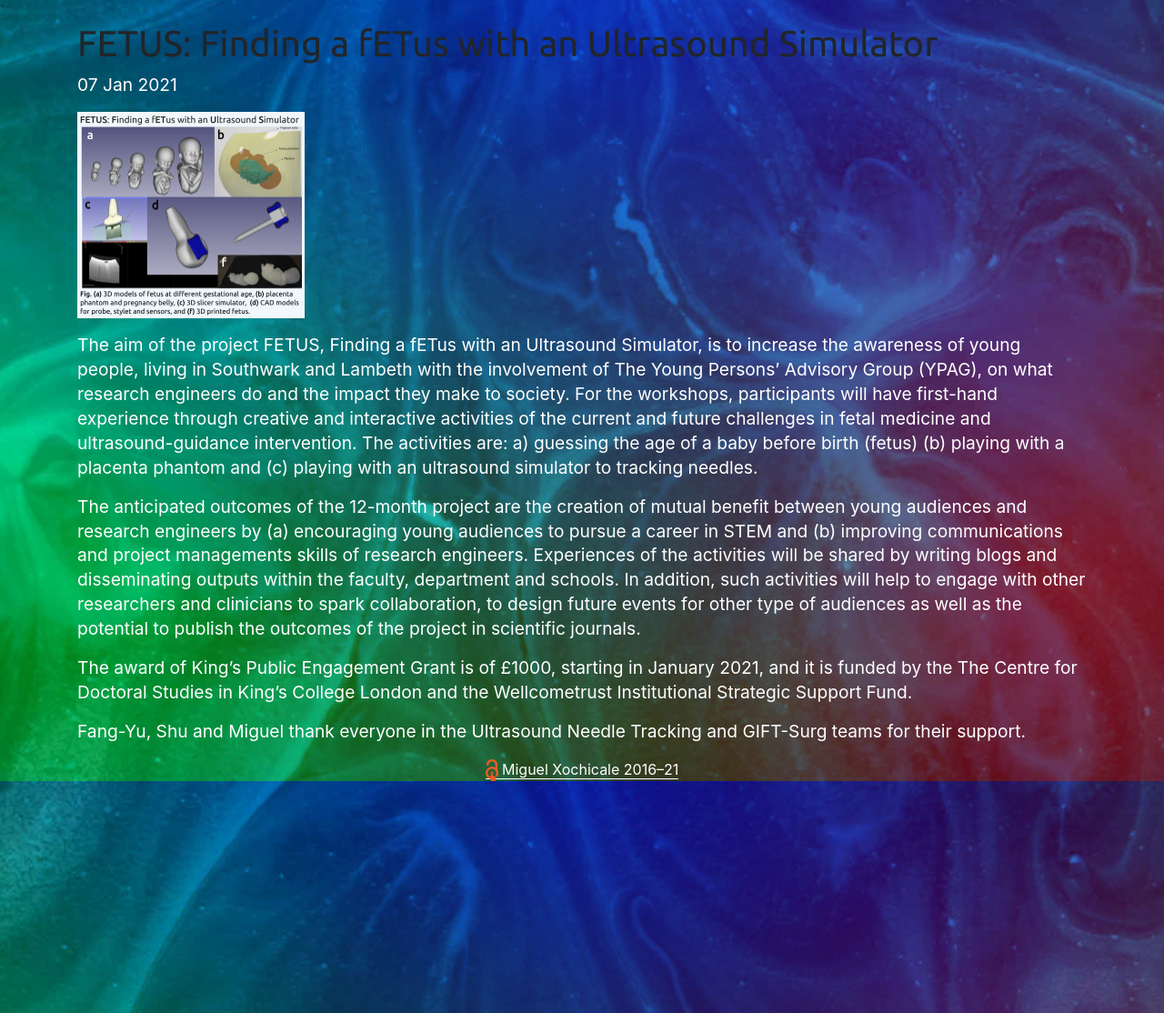
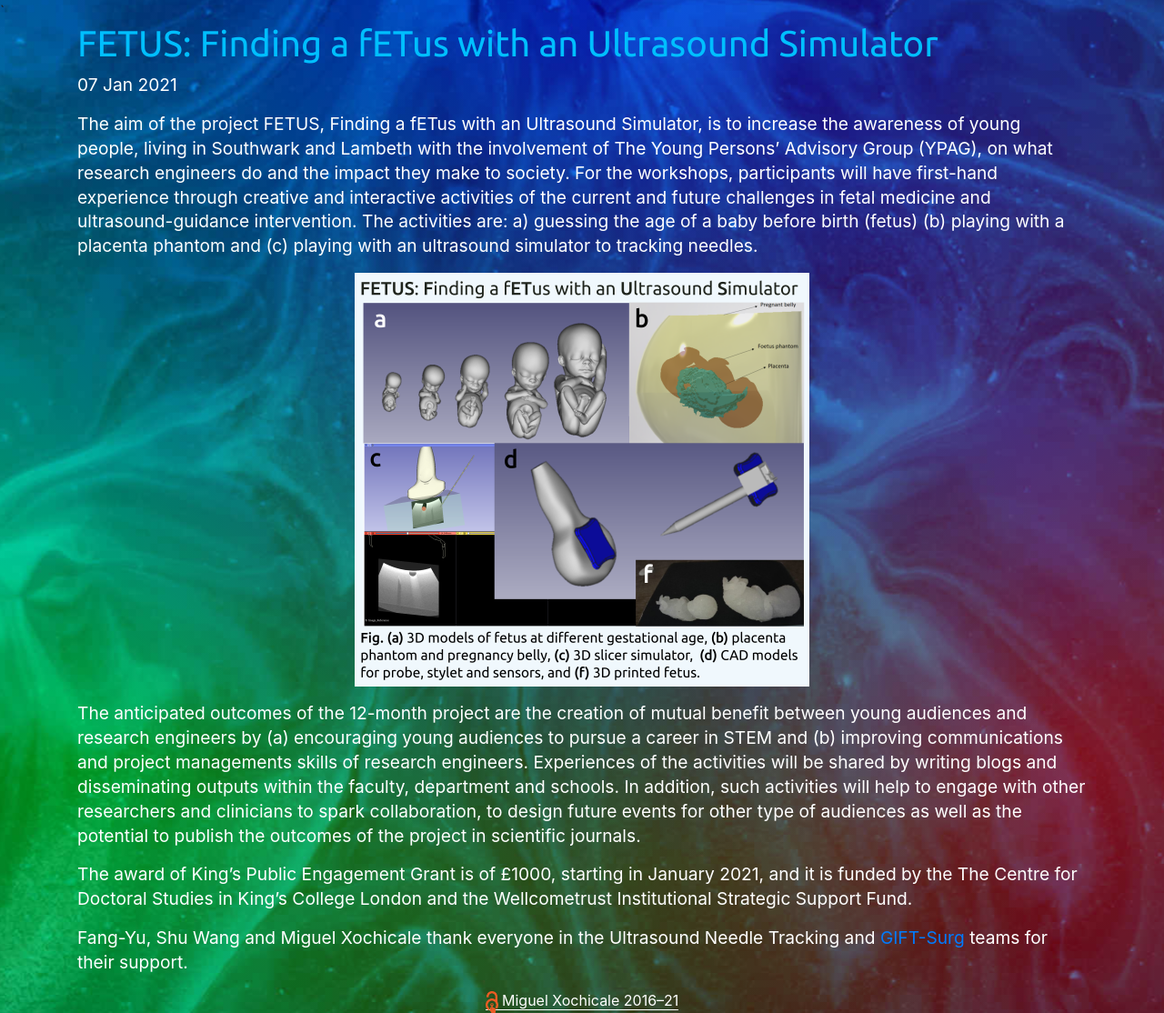
Before and after one commit to mxochicale/mxochicale.github.io, a Jekyll site: the page built from _posts/2021-07-31-kings-pe-award.md, in a window 1280 px wide. Shown: the whole page at 91% size. Built offline with Jekyll 4.4.1, drawn with Linux system fonts in a browser that asks for light colours; nearby versions of some CDN libraries; comment, search, counter and statistics services are not loaded; a style sheet for code colours, icons or effects is not loaded.

Commit message:
polishes post and reactors css for a title with color and center image

```diff
--- a/_layouts/post.html
+++ b/_layouts/post.html
@@ -1,7 +1,7 @@
 ---
 layout: default
 ---
-<h1>{{ page.title }}</h1>
+<h1 class="color-title-text">{{ page.title }}</h1>
 <p class="meta">{{ page.date | date_to_string }}</p>
 
 <div class="post">
--- a/_posts/2021-07-31-kings-pe-award.md
+++ b/_posts/2021-07-31-kings-pe-award.md
@@ -3,12 +3,17 @@ layout: post
 title: "FETUS: Finding a fETus with an Ultrasound Simulator"
 date: 2021-01-07
 ---
-![image tooltip here]({{site.url}}/assets/images/various/2021-01-07.png){: width="250" }
+The aim of the project FETUS, Finding a fETus with an Ultrasound Simulator, is to increase the awareness of young people, living in Southwark and Lambeth with the involvement of The Young Persons’ Advisory Group (YPAG), on what research engineers do and the impact they make to society.
+For the workshops, participants will have first-hand experience through creative and interactive activities of the current and future challenges in fetal medicine and ultrasound-guidance intervention.
+The activities are: a) guessing the age of a baby before birth (fetus) (b) playing with a placenta phantom and (c) playing with an ultrasound simulator to tracking needles.
 
-The aim of the project FETUS, Finding a fETus with an Ultrasound Simulator, is to increase the awareness of young people, living in Southwark and Lambeth with the involvement of The Young Persons’ Advisory Group (YPAG), on what research engineers do and the impact they make to society. For the workshops, participants will have first-hand experience through creative and interactive activities of the current and future challenges in fetal medicine and ultrasound-guidance intervention. The activities are: a) guessing the age of a baby before birth (fetus) (b) playing with a placenta phantom and (c) playing with an ultrasound simulator to tracking needles.
+{: .center-image}
+![image tooltip here]({{site.url}}/assets/images/various/2021-01-07.png){: width="500" }
 
-The anticipated outcomes of the 12-month project are the creation of mutual benefit between young audiences and research engineers by (a) encouraging young audiences to pursue a career in STEM and (b) improving communications and project managements skills of research engineers. Experiences of the activities will be shared by writing blogs and disseminating outputs within the faculty, department and schools. In addition, such activities will help to engage with other researchers and clinicians to spark collaboration, to design future events for other type of audiences as well as the potential to publish the outcomes of the project in scientific journals.
+The anticipated outcomes of the 12-month project are the creation of mutual benefit between young audiences and research engineers by (a) encouraging young audiences to pursue a career in STEM and (b) improving communications and project managements skills of research engineers.
+Experiences of the activities will be shared by writing blogs and disseminating outputs within the faculty, department and schools.
+In addition, such activities will help to engage with other researchers and clinicians to spark collaboration, to design future events for other type of audiences as well as the potential to publish the outcomes of the project in scientific journals.
 
 The award of King’s Public Engagement Grant is of £1000, starting in January 2021, and it is funded by the The Centre for Doctoral Studies in King’s College London and the Wellcometrust Institutional Strategic Support Fund.
 
-Fang-Yu, Shu and Miguel thank everyone in the Ultrasound Needle Tracking and GIFT-Surg teams for their support.
+Fang-Yu, Shu Wang and Miguel Xochicale thank everyone in the Ultrasound Needle Tracking and [GIFT-Surg](https://www.gift-surg.ac.uk/) teams for their support.
--- a/blog/index.html
+++ b/blog/index.html
@@ -6,6 +6,9 @@ title: My Blog
 	<ul class="posts">
 
 	  {% for post in site.posts %}
-	    <li><span>{{ post.date | date_to_string }}</span> » <a href="{{ post.url }}" title="{{ post.title }}">{{ post.title }}</a></li>
+	    <li>
+			<span>{{ post.date | date_to_string }}</span>
+			<a href="{{ post.url }}" title="{{ post.title }}">{{ post.title }}</a>
+		</li>
 	  {% endfor %}
 	</ul>
--- a/css/style.css
+++ b/css/style.css
@@ -178,6 +178,15 @@ footer ul {
   padding-left: 0.3rem;
 }
 
+/* To center images */
+.center-image {
+    text-align: center;
+}
+
+/* Color Green */
+.color-title-text {
+  color: DeepSkyBlue;
+}
 
 
 /*
```
Also changed, not shown: _posts/2016-02-13-my-first-post-on-github.md (+2 -2 lines).
